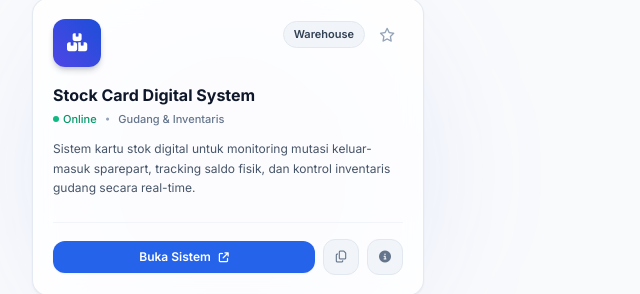
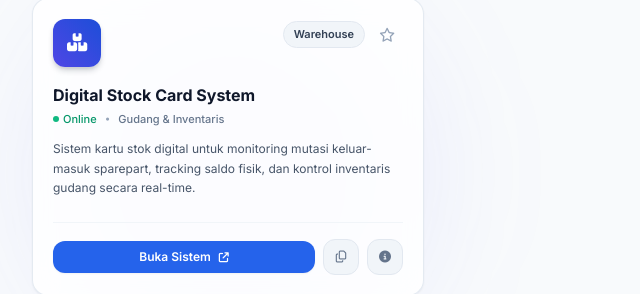
Before and after one commit to adipranata-system/adipranata-system.github.io, a plain HTML site: page index.html in a window 1280 px wide. Shown: the part 395-689 px from the top of the page, 0-640 px from the left. Drawn offline with nearby package versions, Linux system fonts and the light colour scheme.

Commit message:
Update index.html

```diff
--- a/index.html
+++ b/index.html
@@ -608,7 +608,7 @@
       },
       {
         id: "stock_card",
-        title: "Stock Card Digital System",
+        title: "Digital Stock Card System",
         category: "ops",
         categoryLabel: "Gudang & Inventaris",
         url: "https://adipranata-system.github.io/StockCard/",
```
